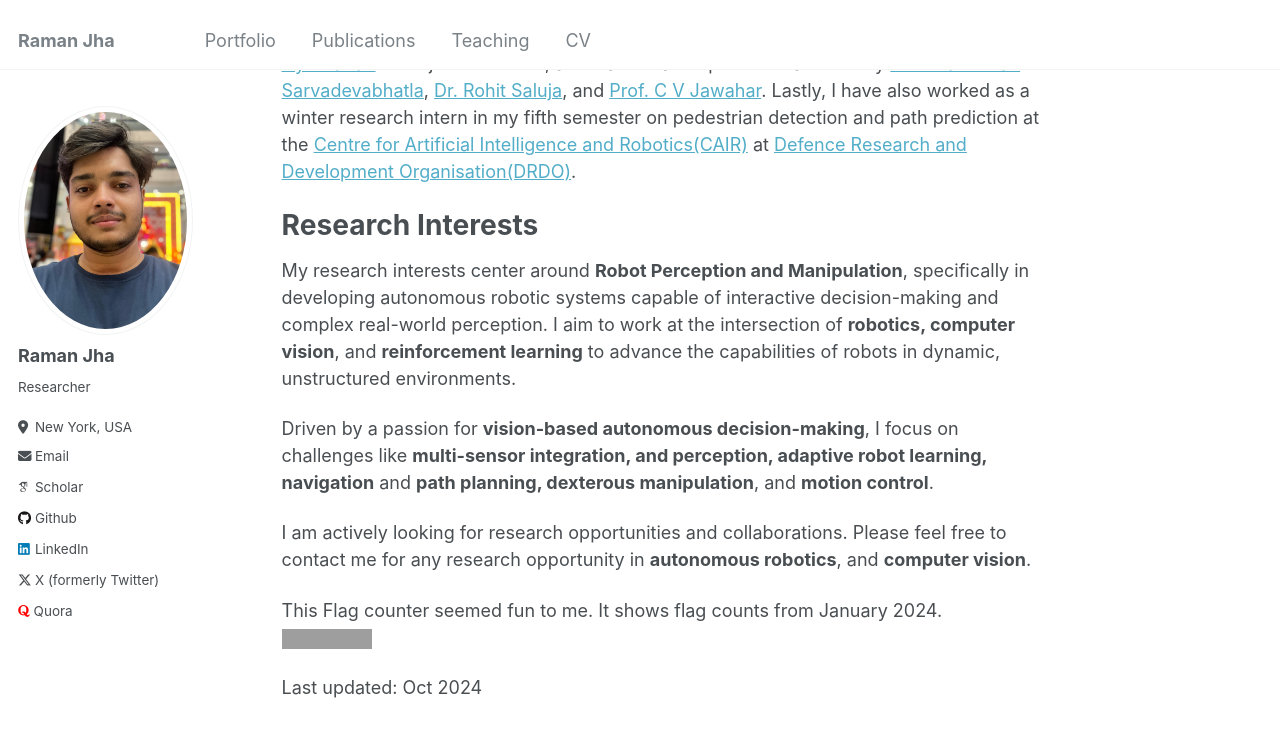
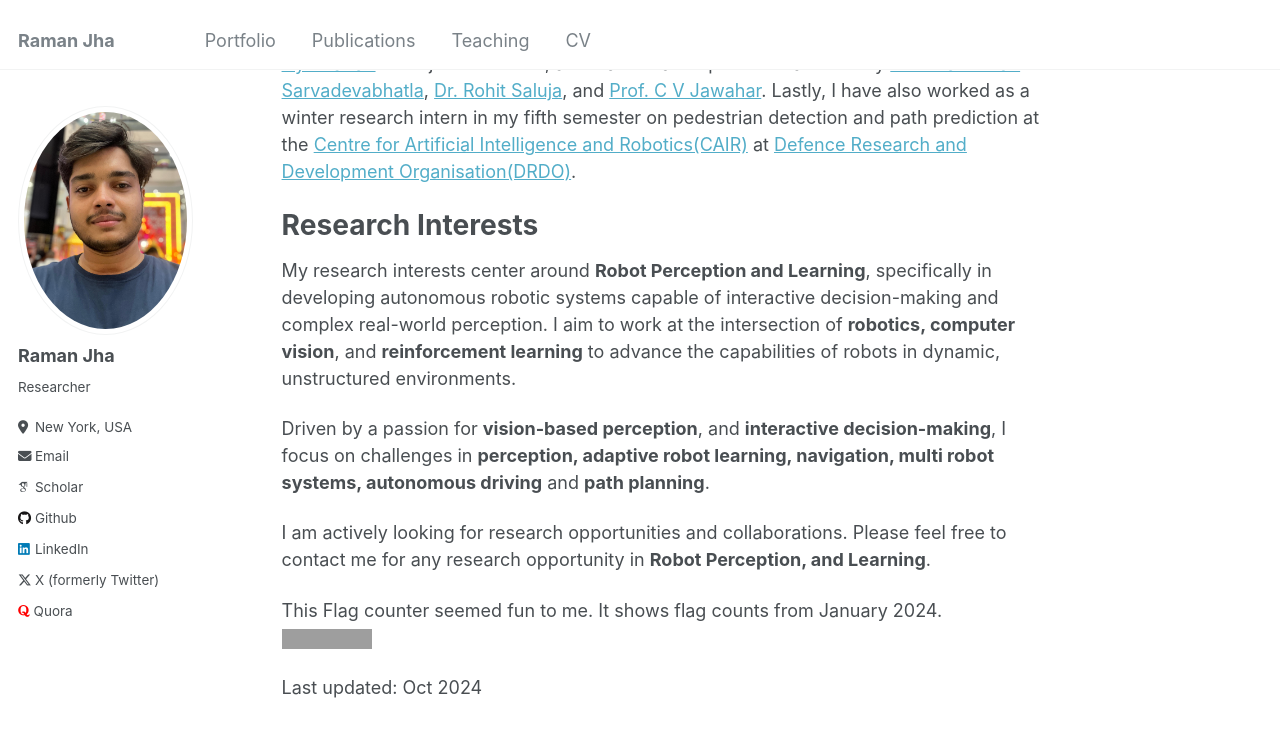
Before and after one commit to jhakrraman/jhakrraman.github.io, a Jekyll site: the page built from _pages/about.md, in a window 1280 px wide and 900 px high, scrolled down 471 px. Shown: the top 737 px of the window. Built offline with Jekyll 4.4.1, drawn with Linux system fonts in a browser that asks for light colours; some web fonts are replaced; grey boxes are pictures that could not be loaded.

Commit message:
Update about.md

```diff
--- a/_pages/about.md
+++ b/_pages/about.md
@@ -14,11 +14,11 @@ Before joining NYU, I completed my Research Associate work at the [Computational
 
 # Research Interests
 
-My research interests center around **Robot Perception and Manipulation**, specifically in developing autonomous robotic systems capable of interactive decision-making and complex real-world perception. I aim to work at the intersection of **robotics, computer vision**, and **reinforcement learning** to advance the capabilities of robots in dynamic, unstructured environments.
+My research interests center around **Robot Perception and Learning**, specifically in developing autonomous robotic systems capable of interactive decision-making and complex real-world perception. I aim to work at the intersection of **robotics, computer vision**, and **reinforcement learning** to advance the capabilities of robots in dynamic, unstructured environments.
 
-Driven by a passion for **vision-based autonomous decision-making**, I focus on challenges like **multi-sensor integration, and perception, adaptive robot learning, navigation** and **path planning, dexterous manipulation**, and **motion control**.
+Driven by a passion for **vision-based perception**, and **interactive decision-making**, I focus on challenges in **perception, adaptive robot learning, navigation, multi robot systems, autonomous driving** and **path planning**.
 
-I am actively looking for research opportunities and collaborations. Please feel free to contact me for any research opportunity in **autonomous robotics**, and **computer vision**.
+I am actively looking for research opportunities and collaborations. Please feel free to contact me for any research opportunity in **Robot Perception, and Learning**.
 
 This Flag counter seemed fun to me. It shows flag counts from January 2024.
 <a href="https://info.flagcounter.com/FhE2"><img src="https://s01.flagcounter.com/count2/FhE2/bg_FFFFFF/txt_000000/border_CCCCCC/columns_5/maxflags_50/viewers_0/labels_0/pageviews_1/flags_1/percent_0/" alt="Free counters!" border="0"></a>
```
